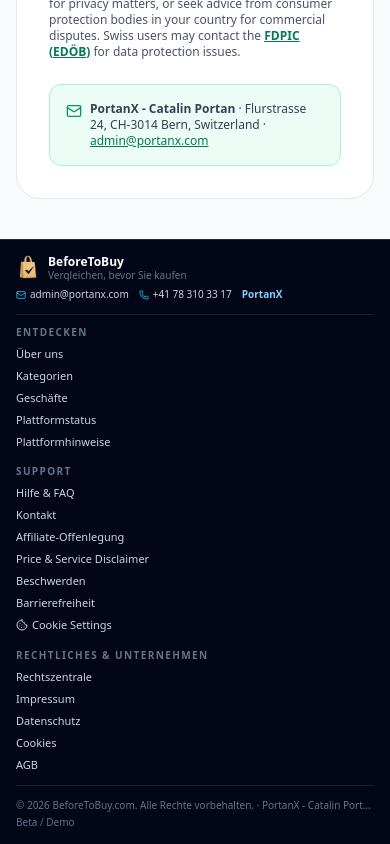
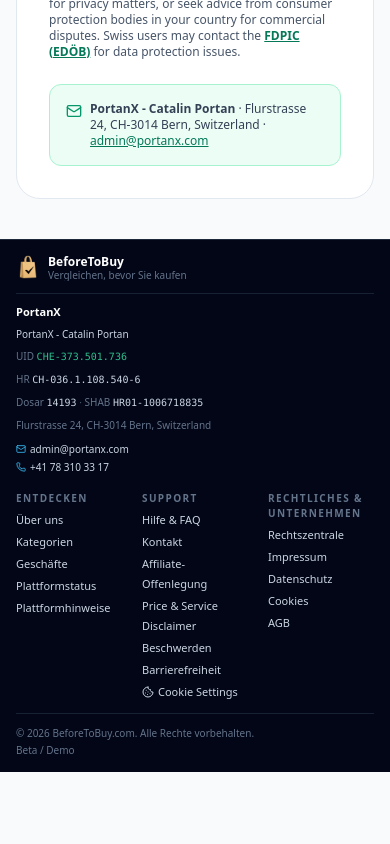
Before and after one commit to catalinionutportan/BeforeToBuy, a Next.js app: page /complaints in a window 390 px wide. Shown: the part 1438-2282 px from the top of the page. After the commit the page ends 2210 px from the top, so only its background shows below. Built offline with nearby package versions, Linux system fonts and the light colour scheme; no server answers.

Commit message:
fix: pin PortanX firm data left; pack nav columns right
Keep company UID/HR/file numbers with email and phone on the left,
and slide the three title columns right with tighter horizontal gaps.

Co-authored-by: Cursor <cursoragent@cursor.com>

```diff
--- a/src/components/SiteFooter.tsx
+++ b/src/components/SiteFooter.tsx
@@ -18,7 +18,6 @@ export function SiteFooter() {
   return (
     <footer className="mt-auto border-t border-slate-800 bg-slate-950 px-4 py-3.5 text-[11px] text-slate-400 sm:px-6 lg:px-8">
       <div className="mx-auto max-w-7xl space-y-3">
-        <div className="flex flex-wrap items-center justify-between gap-x-3 gap-y-1.5">
         <div className="flex min-w-0 items-center gap-2">
           <span className="relative block h-6 w-6 shrink-0">
             <Image
@@ -35,7 +34,36 @@ export function SiteFooter() {
           </div>
         </div>
 
-          <div className="flex flex-wrap items-center gap-x-2.5 gap-y-0.5 text-[10px]">
+        <div className="flex flex-col gap-4 border-y border-slate-800/80 py-2.5 sm:flex-row sm:items-start sm:justify-between sm:gap-6">
+          <section
+            aria-labelledby="footer-portanx"
+            className="min-w-0 max-w-[240px] shrink-0 space-y-1.5 text-[10px] leading-4 text-slate-400"
+          >
+            <p id="footer-portanx" className="text-[11px] font-bold text-white">
+              {COMPANY.tradeName}
+            </p>
+            <p className="text-slate-300">{COMPANY.legalName}</p>
+            <p>
+              <span className="text-slate-500">UID</span>{" "}
+              <span className="font-mono text-emerald-400/90">{COMPANY.uid}</span>
+            </p>
+            <p>
+              <span className="text-slate-500">HR</span>{" "}
+              <span className="font-mono text-slate-300">{COMPANY.hrNumber}</span>
+            </p>
+            <p>
+              <span className="text-slate-500">Dosar</span>{" "}
+              <span className="font-mono text-slate-300">
+                {COMPANY.registryPublication.dailyRegisterNumber}
+              </span>
+              <span className="text-slate-600"> · </span>
+              <span className="text-slate-500">SHAB</span>{" "}
+              <span className="font-mono text-slate-300">
+                {COMPANY.registryPublication.shabMessageNumber}
+              </span>
+            </p>
+            <p className="text-slate-500">{COMPANY.address.formatted}</p>
+            <div className="flex flex-col gap-0.5 pt-0.5">
               <a
                 href={`mailto:${COMPANY.email}`}
                 className="inline-flex items-center gap-1 text-slate-300 hover:text-sky-300"
@@ -50,20 +78,12 @@ export function SiteFooter() {
                 <Phone className="h-2.5 w-2.5 text-sky-400" aria-hidden="true" />
                 {COMPANY.phone}
               </a>
-            <a
-              href={COMPANY.website}
-              target="_blank"
-              rel="noopener noreferrer"
-              className="font-semibold text-sky-300 hover:underline"
-            >
-              PortanX
-            </a>
             </div>
-        </div>
+          </section>
 
           <nav
             aria-label="Footer"
-          className="grid grid-cols-1 gap-3 border-y border-slate-800/80 py-2.5 sm:grid-cols-3 sm:gap-4"
+            className="grid min-w-0 grid-cols-3 gap-x-5 gap-y-2 sm:ml-auto sm:w-auto sm:max-w-xl sm:shrink-0 sm:gap-x-6"
           >
             <div className="min-w-0 space-y-1">
               <h2 className="text-[10px] font-bold uppercase tracking-[0.14em] text-slate-500">
@@ -172,14 +192,14 @@ export function SiteFooter() {
               </ul>
             </div>
           </nav>
+        </div>
 
         <div className="flex flex-col gap-0.5 text-[10px] text-slate-500 sm:flex-row sm:items-center sm:justify-between">
           <p className="truncate">
             {formatUi(homeUi.allRightsReserved, {
               year: new Date().getFullYear(),
               companyPlatformName: COMPANY.platformName,
-            })}{" "}
-            · {COMPANY.legalName} · {COMPANY.uid}
+            })}
           </p>
           <Link href="/disclaimer" className="shrink-0 hover:text-amber-300 hover:underline">
             Beta / Demo
```
Lines whose indentation alone changed are shown as unchanged.
